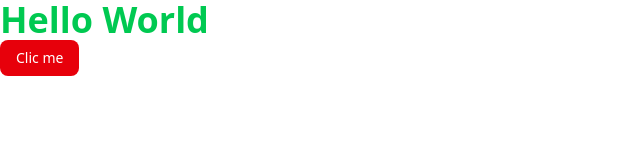
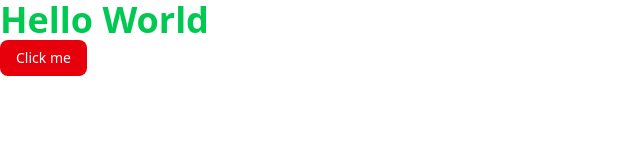
Before and after one commit to waauDev/Refugia, a Next.js app: page / in a window 1280 px wide. Shown: the top 160 px of the page, without its empty margins (0-640 px from the left). Built offline with nearby package versions, Linux system fonts and the light colour scheme.

Commit message:
add readme

```diff
--- a/src/app/page.tsx
+++ b/src/app/page.tsx
@@ -5,7 +5,9 @@ export default function Home() {
   return (
     <div>
         <h1 className="text-4xl font-bold text-green-500">Hello World</h1>
-        <Button variant="destructive">Clic me</Button>
+        <Button variant="destructive">
+          Click me
+        </Button>
     </div>
   );
 }
```
Also changed, not shown: 1 other file (tests, documents, lock files or other folders).
